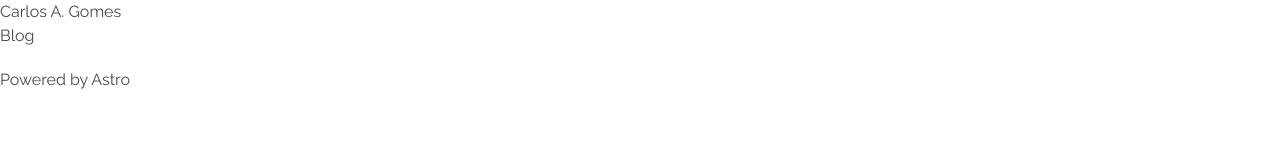
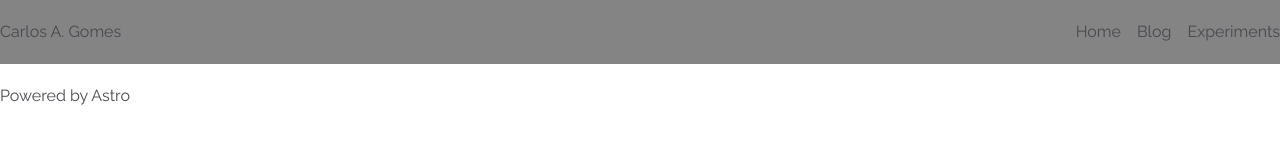
Before and after one commit to carlos-algms/carlos-algms.github.io, an Astro site: page / in a window 1280 px wide. Built offline with nearby package versions, Linux system fonts and the light colour scheme; Astro itself is replaced by a stand-in of ours.

Commit message:
Add header and and reminders

```diff
--- a/src/components/Post.astro
+++ b/src/components/Post.astro
@@ -8,6 +8,7 @@ type Props = {
   post: CollectionEntry<'blog'>;
 };
 
+// FIXIT: Add zoom on image click
 // FIXIT: Add translations to time's tags titles
 const { limitToExcerpt, post } = Astro.props;
 const {
--- a/src/layouts/Layout.astro
+++ b/src/layouts/Layout.astro
@@ -8,6 +8,8 @@ type Props = {
 const { title } = Astro.props;
 const name = 'Carlos A. Gomes';
 const fullTitle = title ? `${title} | ${name}` : name;
+// FIXIT: Fix header in light mode
+// FIXIT: Add Footer styles
 ---
 
 <!doctype html>
@@ -27,7 +29,28 @@ const fullTitle = title ? `${title} | ${name}` : name;
       href="https://fonts.googleapis.com/css2?family=Raleway:wght@100;300;400;700&family=Source+Code+Pro:ital,wght@0,400;0,700;1,400&display=swap"
     />
   </head>
-  <body class="relative">
+  <body class="relative pt-16">
+    <header
+      class="fixed top-0 left-0 right-0 z-10 h-16 bg-neutral-950/50 backdrop-blur-xl"
+    >
+      <div class="container mx-auto flex h-full items-center justify-between">
+        <a href="/"> Carlos A. Gomes </a>
+        <nav>
+          <ul class="flex gap-4">
+            <li>
+              <a href="/">Home</a>
+            </li>
+            <li>
+              <a href="/blog/">Blog</a>
+            </li>
+            <li>
+              <a href="/experiments/">Experiments</a>
+            </li>
+          </ul>
+        </nav>
+      </div>
+    </header>
+
     <slot />
 
     <footer>
--- /dev/null
+++ b/src/pages/experiments/index.astro
@@ -0,0 +1,9 @@
+---
+import Layout from '../../layouts/Layout.astro';
+
+// FIXIT: Add experiments page
+---
+
+<Layout title="Experiments">
+  <div class="container mx-auto"></div>
+</Layout>
--- a/src/pages/index.astro
+++ b/src/pages/index.astro
@@ -3,8 +3,5 @@ import Layout from '../layouts/Layout.astro';
 ---
 
 <Layout>
-  <div class="container mx-auto">
-    <h1>Carlos A. Gomes</h1>
-    <p><a href="blog/">Blog</a></p>
-  </div>
+  <div class="container mx-auto"></div>
 </Layout>
```
